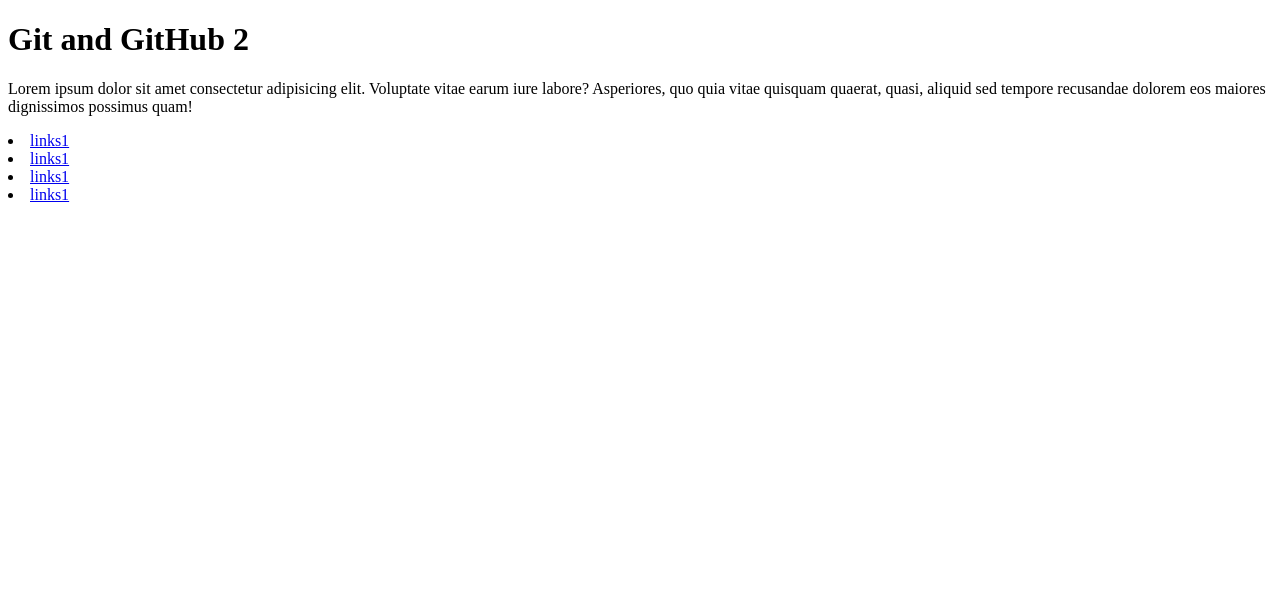
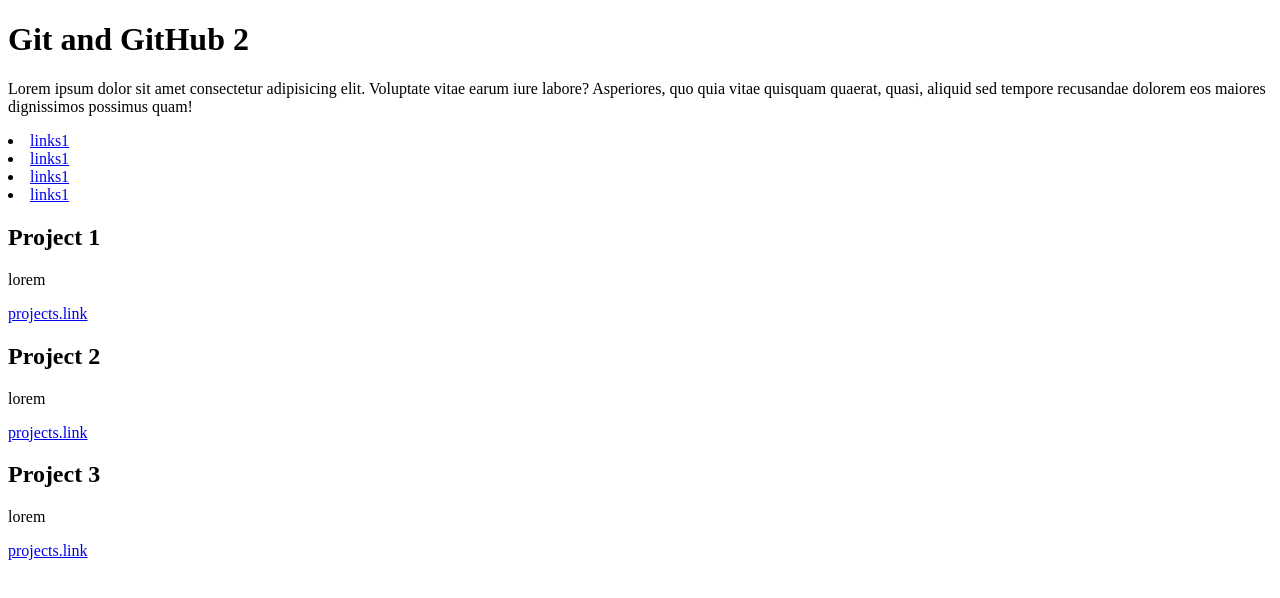
Before and after one commit to dvd2x/git-and-github-2, a plain HTML site: page index.html in a window 1280 px wide. Drawn offline with Linux system fonts and the light colour scheme.

Commit message:
adds projects

```diff
--- a/index.html
+++ b/index.html
@@ -15,5 +15,21 @@
     <li><a href="#">links1</a></li>
     <li><a href="#">links1</a></li>
   </nav>
+
+  <div class="project">
+    <h2>Project 1</h2>
+    <p>lorem</p>
+    <a href="#">projects.link</a>
+  </div>
+  <div class="project">
+    <h2>Project 2</h2>
+    <p>lorem</p>
+    <a href="#">projects.link</a>
+  </div>
+  <div class="project">
+    <h2>Project 3</h2>
+    <p>lorem</p>
+    <a href="#">projects.link</a>
+  </div>
 </body>
 </html>
```
